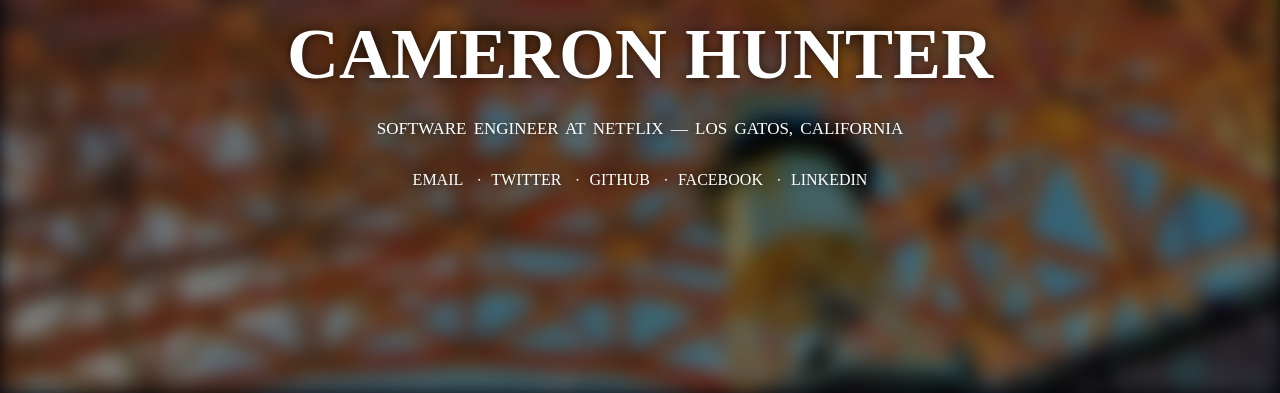
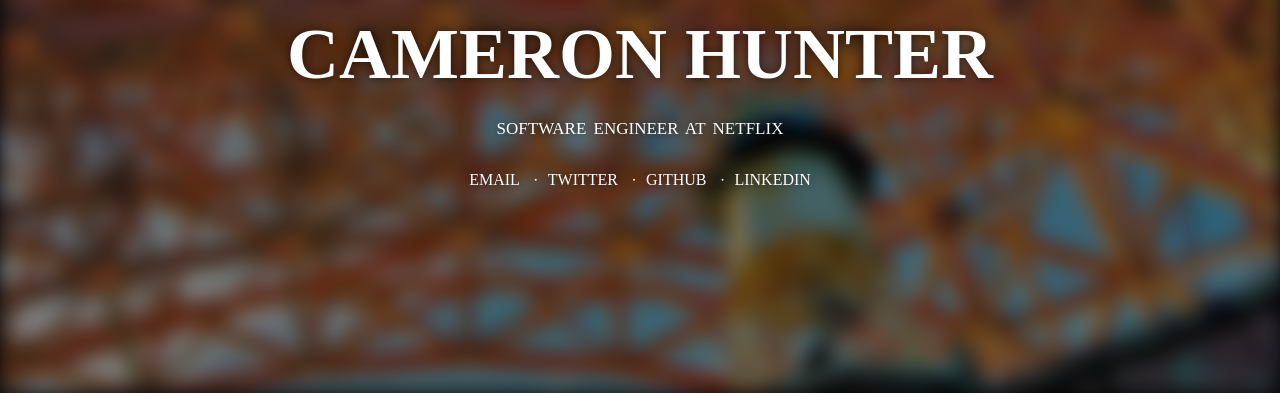
Before and after one commit to cameronhunter/cameronhunter.co.uk, a website: page src/index.html in a window 1280 px wide. Shown: the part 407-800 px from the top of the page. Drawn offline with Linux system fonts and the light colour scheme.

Commit message:
Removing location

```diff
--- a/src/index.html
+++ b/src/index.html
@@ -34,10 +34,7 @@
             <h1>Cameron Hunter</h1>
           </a>
           <div id="details">
-            <span class="title">Software Engineer</span> at <a href="http://www.netflix.com" class="org">Netflix</a> &mdash;
-            <span class="adr">
-              <span class="locality">Los Gatos, California</span>
-            </span>
+            <span class="title">Software Engineer</span> at <a href="http://www.netflix.com" class="org">Netflix</a>
           </div>
         </header>
         <section id="contact">
@@ -45,7 +42,6 @@
             <li><a href="mailto:hello@cameronhunter.co.uk" title="Email" rel="me">Email</a></li>
             <li><a href="http://twitter.com/cameronhunter" title="Twitter" rel="me">Twitter</a></li>
             <li><a href="http://github.com/cameronhunter" title="Github" rel="me">GitHub</a></li>
-            <li><a href="http://facebook.com/cameronhunter" title="Facebook" rel="me">Facebook</a></li>
             <li><a href="http://linkedin.com/in/cameronhunter" title="LinkedIn" rel="me">LinkedIn</a></li>
           </ul>
         </section>
```
